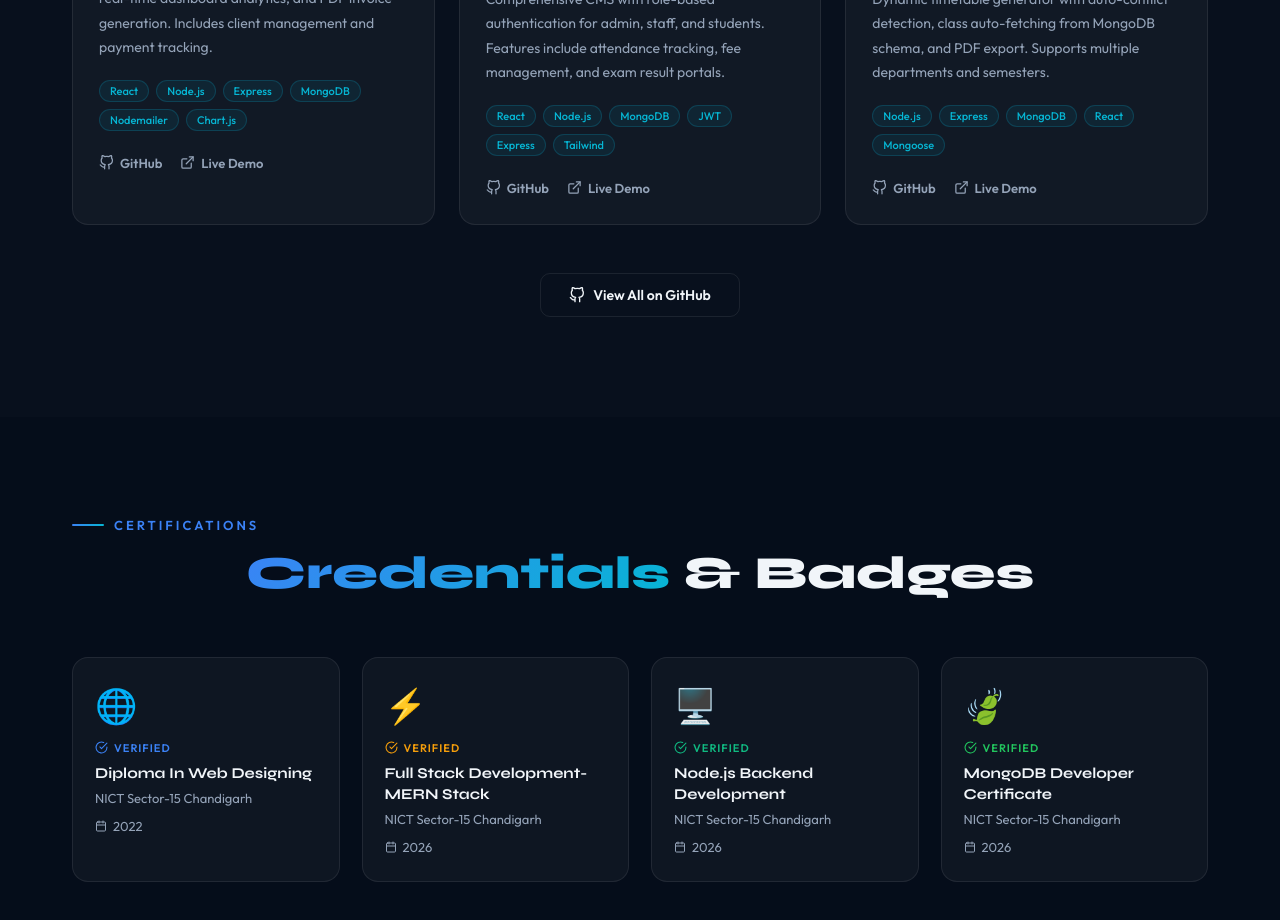
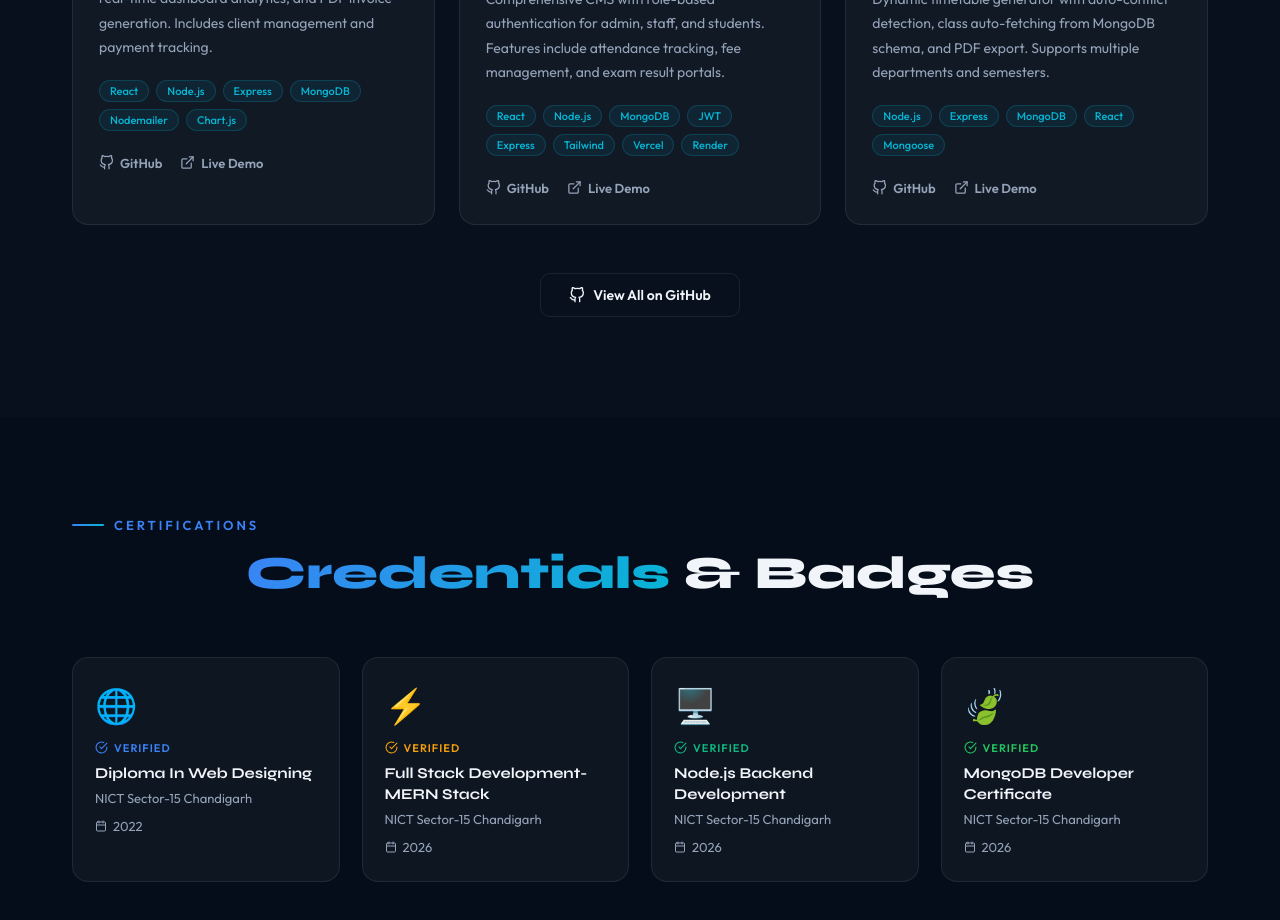
Before and after one commit to iayushsharma05/iayushsharma, a React (Vite) app: page / in a window 1280 px wide. Shown: the part 3340-4260 px from the top of the page. Built offline with nearby package versions, Linux system fonts and the light colour scheme.

Commit message:
projectadded

```diff
--- a/src/AyushPortfolio.jsx
+++ b/src/AyushPortfolio.jsx
@@ -91,7 +91,7 @@ const DATA = {
       emoji: "🎓",
       category: "Fullstack",
       desc: "Comprehensive CMS with role-based authentication for admin, staff, and students. Features include attendance tracking, fee management, and exam result portals.",
-      tech: ["React", "Node.js", "MongoDB", "JWT", "Express", "Tailwind"],
+      tech: ["React", "Node.js", "MongoDB", "JWT", "Express", "Tailwind","Vercel","Render"],
       github: "https://github.com/iayushsharma05/",
       live: "https://ayushprojectcollege.vercel.app/",
       featured: true,
```
